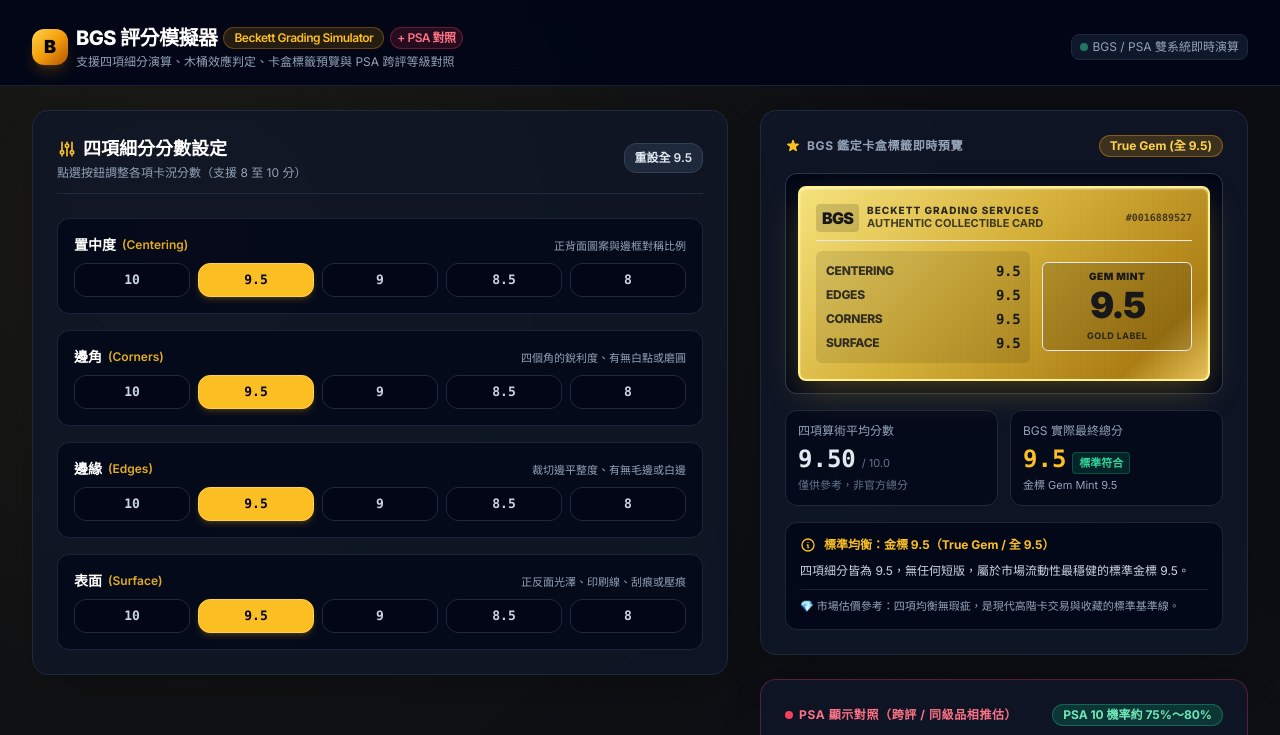
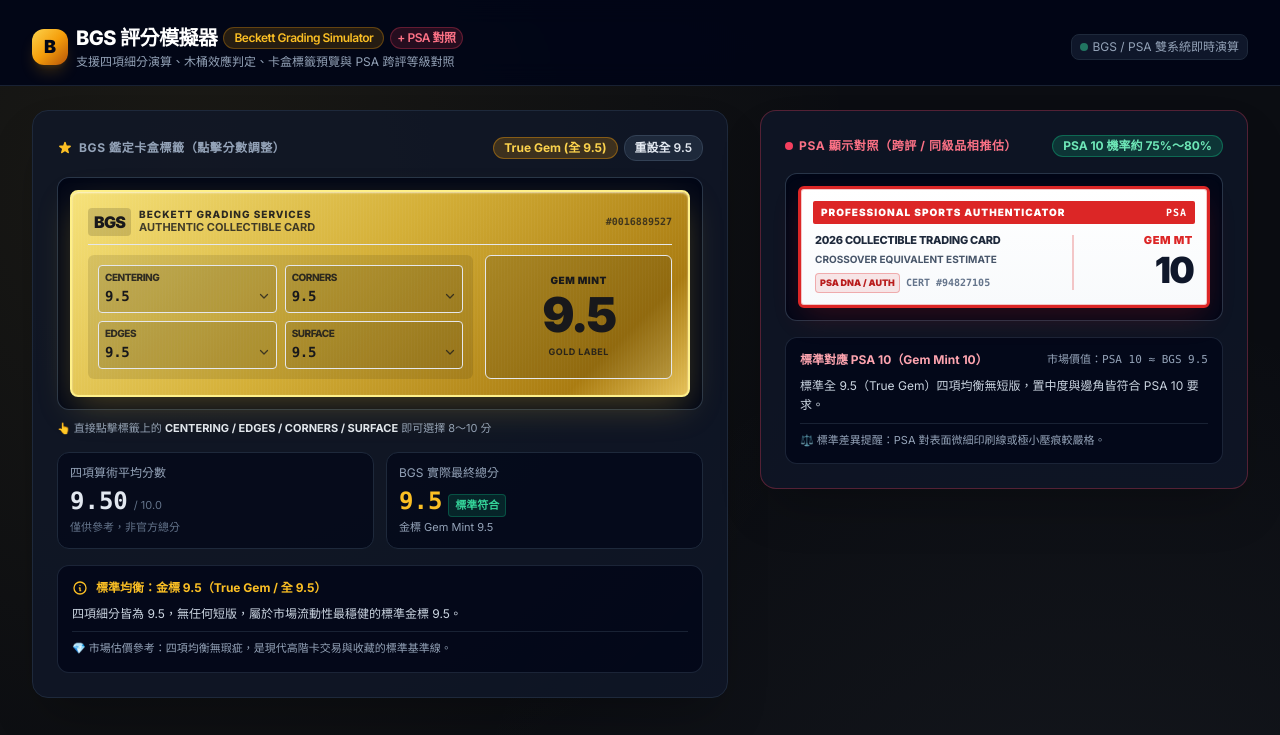
Before and after one commit to jokeson1204/Bgsvspsa, a plain HTML site: page index.html in a window 1280 px wide. Shown: the top 735 px of the page. Drawn offline with nearby package versions, Linux system fonts and the light colour scheme.

Commit message:
Refactor HTML structure and improve comments
Updated comments and structure for clarity in the HTML layout, including changes to the scoring system and interaction elements.

```diff
--- a/index.html
+++ b/index.html
@@ -129,54 +129,36 @@
   <!-- 主要操作與展示區：縮小左右兩側空白，最大化手機可用寬度 -->
   <main class="max-w-7xl mx-auto px-2 sm:px-6 lg:px-8 pt-3 pb-10 sm:py-6 space-y-5 sm:space-y-8">
 
-    <!-- 核心互動區：左輸入 / 右預覽 -->
+    <!-- 核心互動區：左 BGS 互動標籤與解析 / 右 PSA 對照與估價 -->
     <div class="grid grid-cols-1 lg:grid-cols-12 gap-4 sm:gap-8 items-start">
 
-      <!-- 左側：分數控制面板 (佔 7 欄) -->
-      <section class="lg:col-span-7 bg-slate-900/75 border border-slate-800 rounded-2xl p-3 sm:p-6 shadow-2xl backdrop-blur-sm space-y-4 sm:space-y-5">
-        <div class="flex items-center justify-between gap-2 border-b border-slate-800 pb-3">
-          <div class="min-w-0 pr-1">
-            <h2 class="text-sm sm:text-lg font-bold text-white flex items-center gap-1.5 truncate">
-              <svg class="w-4 h-4 sm:w-5 sm:h-5 shrink-0 text-amber-400" fill="none" stroke="currentColor" viewBox="0 0 24 24">
-                <path stroke-linecap="round" stroke-linejoin="round" stroke-width="2" d="M12 6V4m0 2a2 2 0 100 4m0-4a2 2 0 110 4m-6 8a2 2 0 100-4m0 4a2 2 0 110-4m0 4v2m0-6V4m6 6v10m6-2a2 2 0 100-4m0 4a2 2 0 110-4m0 4v2m0-6V4" />
-              </svg>
-              <span class="truncate">四項細分分數設定</span>
-            </h2>
-            <p class="text-[11px] sm:text-xs text-slate-400 mt-0.5">點選按鈕調整各項卡況分數（支援 8 至 10 分）</p>
-          </div>
-          <button type="button" onclick="applyPreset(9.5, 9.5, 9.5, 9.5)" class="shrink-0 text-[11px] sm:text-xs font-semibold px-2.5 py-1.5 rounded-xl bg-slate-800 hover:bg-slate-700 active:scale-95 text-slate-200 border border-slate-700 transition">
-            重設全 9.5
-          </button>
-        </div>
+      <!-- 左側：BGS 互動式卡盒標籤預覽 & 評分邏輯解析 (佔 7 欄) -->
+      <section class="lg:col-span-7 space-y-5 sm:space-y-6">
 
-        <!-- 四大細項輸入容器 -->
-        <div id="subgradesContainer" class="space-y-3 sm:space-y-4 pt-1">
-          <!-- 由 JS 動態渲染四個維度的控制列 -->
-        </div>
-      </section>
-
-      <!-- 右側：即時卡盒標籤預覽 & 評分邏輯解析 (佔 5 欄) -->
-      <section class="lg:col-span-5 space-y-5 sm:space-y-6">
-
-        <!-- 模擬 BGS 卡盒頂部標籤 (Slab Label) -->
+        <!-- 模擬 BGS 卡盒頂部標籤 (Slab Label) - 整合直接點擊選分功能 -->
         <div class="bg-slate-900/75 border border-slate-800 rounded-2xl p-3 sm:p-6 shadow-2xl">
-          <div class="flex items-center justify-between mb-3 sm:mb-4">
-            <span class="text-xs font-bold uppercase tracking-wider text-slate-400 flex items-center gap-1.5">
-              <svg class="w-4 h-4 text-amber-400" fill="currentColor" viewBox="0 0 20 20">
+          <div class="flex items-center justify-between gap-2 mb-3 sm:mb-4">
+            <span class="text-xs font-bold uppercase tracking-wider text-slate-400 flex items-center gap-1.5 truncate">
+              <svg class="w-4 h-4 shrink-0 text-amber-400" fill="currentColor" viewBox="0 0 20 20">
                 <path d="M9.049 2.927c.3-.921 1.603-.921 1.902 0l1.07 3.292a1 1 0 00.95.69h3.462c.969 0 1.371 1.24.588 1.81l-2.8 2.034a1 1 0 00-.364 1.118l1.07 3.292c.3.921-.755 1.688-1.54 1.118l-2.8-2.034a1 1 0 00-1.175 0l-2.8 2.034c-.784.57-1.838-.197-1.539-1.118l1.07-3.292a1 1 0 00-.364-1.118L2.98 8.72c-.783-.57-.38-1.81.588-1.81h3.461a1 1 0 00.951-.69l1.07-3.292z" />
               </svg>
-              BGS 鑑定卡盒標籤即時預覽
+              <span class="truncate">BGS 鑑定卡盒標籤（點擊分數調整）</span>
             </span>
-            <span id="subTierPill" class="text-xs font-bold px-2.5 py-0.5 rounded-full bg-amber-500/20 text-amber-300 border border-amber-500/40">
-              True Gem
-            </span>
+            <div class="flex items-center gap-1.5 shrink-0">
+              <span id="subTierPill" class="hidden sm:inline-block text-xs font-bold px-2.5 py-0.5 rounded-full bg-amber-500/20 text-amber-300 border border-amber-500/40">
+                True Gem
+              </span>
+              <button type="button" onclick="applyPreset(9.5, 9.5, 9.5, 9.5)" class="text-[11px] sm:text-xs font-semibold px-2.5 py-1 rounded-xl bg-slate-800 hover:bg-slate-700 active:scale-95 text-slate-200 border border-slate-700 transition">
+                重設全 9.5
+              </button>
+            </div>
           </div>
 
           <!-- 模擬塑膠鑑定殼外框 -->
           <div class="p-2 sm:p-3 rounded-xl bg-slate-950/90 border border-slate-700/80 shadow-inner">
             <!-- 金屬標籤本體 -->
-            <div id="slabLabelCard" class="slab-gold relative overflow-hidden rounded-lg p-3 sm:p-4 transition-all duration-300">
-              <div class="brushed-overlay absolute inset-0 pointer-events-none"></div>
+            <div id="slabLabelCard" class="slab-gold relative rounded-lg p-3 sm:p-4 transition-all duration-300">
+              <div class="brushed-overlay absolute inset-0 rounded-lg pointer-events-none"></div>
 
               <!-- 標籤頂部資訊列 -->
               <div class="relative flex items-center justify-between border-b border-current/20 pb-2 mb-2.5">
@@ -192,43 +174,80 @@
                 </div>
               </div>
 
-              <!-- 標籤主體：左側四項細分（直式排列確保完整顯示） + 右側總分框 -->
+              <!-- 標籤主體：左側可點擊的四項細分（田字格 2x2 排列，參照真實 BGS 標籤） + 右側總分框 -->
               <div class="relative grid grid-cols-12 gap-2 sm:gap-3 items-center">
-                <!-- 左側：四項細分直式單欄排列（避免手機版英文字被截斷成 CE...） -->
-                <div class="col-span-7 sm:col-span-7 flex flex-col gap-1 text-[11px] sm:text-xs font-extrabold tracking-tight bg-black/10 rounded-md p-2 sm:p-2.5">
-                  <div class="flex items-center justify-between gap-1">
-                    <span class="opacity-85">CENTERING</span>
-                    <span id="labelC" class="font-mono text-xs sm:text-sm shrink-0">9.5</span>
+                <!-- 左側：四項細分田字格 2x2 排列（點擊可展開選數字） -->
+                <div class="col-span-8 grid grid-cols-2 gap-1.5 sm:gap-2 text-[10px] sm:text-xs font-extrabold tracking-tight bg-black/10 rounded-md p-1.5 sm:p-2.5">
+
+                  <!-- 左上：CENTERING -->
+                  <div class="relative">
+                    <button type="button" onclick="toggleScorePicker('C', event)" class="w-full flex flex-col justify-between gap-0.5 px-1.5 py-1.5 rounded bg-black/10 hover:bg-black/20 active:scale-[0.98] border border-current/20 transition cursor-pointer text-left">
+                      <span class="opacity-85 text-[9px] sm:text-[10px] tracking-tighter leading-none">CENTERING</span>
+                      <span class="w-full flex items-center justify-between font-mono text-xs sm:text-sm font-black mt-0.5">
+                        <span id="labelC">9.5</span>
+                        <svg class="w-3 h-3 opacity-75 shrink-0" fill="none" stroke="currentColor" viewBox="0 0 24 24"><path stroke-linecap="round" stroke-linejoin="round" stroke-width="2.5" d="M19 9l-7 7-7-7"/></svg>
+                      </span>
+                    </button>
+                    <div id="picker_C" class="score-picker hidden absolute left-0 top-full mt-1 z-30 w-52 sm:w-60 bg-slate-900 border border-amber-400/80 rounded-xl p-1.5 shadow-2xl grid grid-cols-5 gap-1"></div>
                   </div>
-                  <div class="flex items-center justify-between gap-1">
-                    <span class="opacity-85">EDGES</span>
-                    <span id="labelE" class="font-mono text-xs sm:text-sm shrink-0">9.5</span>
+
+                  <!-- 右上：CORNERS -->
+                  <div class="relative">
+                    <button type="button" onclick="toggleScorePicker('Co', event)" class="w-full flex flex-col justify-between gap-0.5 px-1.5 py-1.5 rounded bg-black/10 hover:bg-black/20 active:scale-[0.98] border border-current/20 transition cursor-pointer text-left">
+                      <span class="opacity-85 text-[9px] sm:text-[10px] tracking-tighter leading-none">CORNERS</span>
+                      <span class="w-full flex items-center justify-between font-mono text-xs sm:text-sm font-black mt-0.5">
+                        <span id="labelCo">9.5</span>
+                        <svg class="w-3 h-3 opacity-75 shrink-0" fill="none" stroke="currentColor" viewBox="0 0 24 24"><path stroke-linecap="round" stroke-linejoin="round" stroke-width="2.5" d="M19 9l-7 7-7-7"/></svg>
+                      </span>
+                    </button>
+                    <div id="picker_Co" class="score-picker hidden absolute right-0 top-full mt-1 z-30 w-52 sm:w-60 bg-slate-900 border border-amber-400/80 rounded-xl p-1.5 shadow-2xl grid grid-cols-5 gap-1"></div>
                   </div>
-                  <div class="flex items-center justify-between gap-1">
-                    <span class="opacity-85">CORNERS</span>
-                    <span id="labelCo" class="font-mono text-xs sm:text-sm shrink-0">9.5</span>
+
+                  <!-- 左下：EDGES -->
+                  <div class="relative">
+                    <button type="button" onclick="toggleScorePicker('E', event)" class="w-full flex flex-col justify-between gap-0.5 px-1.5 py-1.5 rounded bg-black/10 hover:bg-black/20 active:scale-[0.98] border border-current/20 transition cursor-pointer text-left">
+                      <span class="opacity-85 text-[9px] sm:text-[10px] tracking-tighter leading-none">EDGES</span>
+                      <span class="w-full flex items-center justify-between font-mono text-xs sm:text-sm font-black mt-0.5">
+                        <span id="labelE">9.5</span>
+                        <svg class="w-3 h-3 opacity-75 shrink-0" fill="none" stroke="currentColor" viewBox="0 0 24 24"><path stroke-linecap="round" stroke-linejoin="round" stroke-width="2.5" d="M19 9l-7 7-7-7"/></svg>
+                      </span>
+                    </button>
+                    <div id="picker_E" class="score-picker hidden absolute left-0 top-full mt-1 z-30 w-52 sm:w-60 bg-slate-900 border border-amber-400/80 rounded-xl p-1.5 shadow-2xl grid grid-cols-5 gap-1"></div>
                   </div>
-                  <div class="flex items-center justify-between gap-1">
-                    <span class="opacity-85">SURFACE</span>
-                    <span id="labelS" class="font-mono text-xs sm:text-sm shrink-0">9.5</span>
+
+                  <!-- 右下：SURFACE -->
+                  <div class="relative">
+                    <button type="button" onclick="toggleScorePicker('S', event)" class="w-full flex flex-col justify-between gap-0.5 px-1.5 py-1.5 rounded bg-black/10 hover:bg-black/20 active:scale-[0.98] border border-current/20 transition cursor-pointer text-left">
+                      <span class="opacity-85 text-[9px] sm:text-[10px] tracking-tighter leading-none">SURFACE</span>
+                      <span class="w-full flex items-center justify-between font-mono text-xs sm:text-sm font-black mt-0.5">
+                        <span id="labelS">9.5</span>
+                        <svg class="w-3 h-3 opacity-75 shrink-0" fill="none" stroke="currentColor" viewBox="0 0 24 24"><path stroke-linecap="round" stroke-linejoin="round" stroke-width="2.5" d="M19 9l-7 7-7-7"/></svg>
+                      </span>
+                    </button>
+                    <div id="picker_S" class="score-picker hidden absolute right-0 top-full mt-1 z-30 w-52 sm:w-60 bg-slate-900 border border-amber-400/80 rounded-xl p-1.5 shadow-2xl grid grid-cols-5 gap-1"></div>
                   </div>
+
                 </div>
 
                 <!-- 右側：總分與等級名稱 -->
-                <div class="col-span-5 sm:col-span-5 flex flex-col items-center justify-center bg-black/15 rounded-md py-2 px-1 text-center border border-current/20">
-                  <span id="labelGradeTitle" class="text-[9px] sm:text-[10px] font-black tracking-wider uppercase leading-none mb-1">
+                <div class="col-span-4 flex flex-col items-center justify-center bg-black/15 rounded-md py-3 px-1 text-center border border-current/20 self-stretch">
+                  <span id="labelGradeTitle" class="text-[8px] sm:text-[10px] font-black tracking-wider uppercase leading-none mb-1.5">
                     GEM MINT
                   </span>
-                  <span id="labelFinalScore" class="text-3xl sm:text-4xl font-black leading-none tracking-tighter">
+                  <span id="labelFinalScore" class="text-3xl sm:text-5xl font-black leading-none tracking-tighter">
                     9.5
                   </span>
-                  <span id="labelColorTag" class="mt-1 text-[8px] sm:text-[9px] font-bold uppercase tracking-wider opacity-85">
+                  <span id="labelColorTag" class="mt-1.5 text-[7px] sm:text-[9px] font-bold uppercase tracking-wider opacity-85">
                     GOLD LABEL
                   </span>
                 </div>
               </div>
             </div>
           </div>
+
+          <p class="text-[11px] text-slate-400 mt-2.5 flex items-center justify-between">
+            <span>👆 直接點擊標籤上的 <strong class="text-slate-200">CENTERING / EDGES / CORNERS / SURFACE</strong> 即可選擇 8～10 分</span>
+          </p>
 
           <!-- 算術平均 vs 實際總分 對比面板 -->
           <div class="mt-4 grid grid-cols-2 gap-2 sm:gap-3">
@@ -269,8 +288,10 @@
             </div>
           </div>
         </div>
+      </section>
 
-        <!-- PSA 顯示對照與跨評模擬卡片 -->
+      <!-- 右側：PSA 顯示對照與跨評模擬卡片 (佔 5 欄) -->
+      <section class="lg:col-span-5 space-y-5 sm:space-y-6">
         <div class="bg-slate-900/75 border border-rose-500/30 rounded-2xl p-4 sm:p-6 shadow-2xl space-y-4">
           <div class="flex items-center justify-between gap-2">
             <span class="text-xs font-bold uppercase tracking-wider text-rose-400 flex items-center gap-1.5">
@@ -531,45 +552,58 @@
       S: 9.5
     };
 
-    // 初始化渲染控制面板（專為 iPhone 16 觸控手感優化：5顆按鈕等寬滿版網格）
+    // 初始化渲染標籤內的彈出分數選擇器
     function initControls() {
-      const container = document.getElementById('subgradesContainer');
-      container.innerHTML = DIMENSIONS.map(dim => {
-        const buttonsHtml = SCORE_OPTIONS.map(val => {
+      DIMENSIONS.forEach(dim => {
+        const pickerEl = document.getElementById(`picker_${dim.key}`);
+        if (!pickerEl) return;
+        pickerEl.innerHTML = SCORE_OPTIONS.map(val => {
           const isSelected = state[dim.key] === val;
           return `
             <button
               type="button"
               data-dim="${dim.key}"
               data-val="${val}"
-              onclick="setScore('${dim.key}', ${val})"
-              class="score-btn w-full py-2.5 sm:py-2 rounded-xl text-xs sm:text-[13px] font-mono font-bold transition active:scale-95 border text-center ${
+              onclick="selectScoreFromPicker('${dim.key}', ${val}, event)"
+              class="score-btn w-full py-2 rounded-lg text-xs font-mono font-bold transition active:scale-95 border text-center ${
                 isSelected
-                  ? 'bg-amber-400 text-slate-950 border-amber-300 shadow-md shadow-amber-500/20'
-                  : 'bg-slate-950 text-slate-300 border-slate-800 hover:border-slate-600 hover:bg-slate-800'
+                  ? 'bg-amber-400 text-slate-950 border-amber-300 shadow-md'
+                  : 'bg-slate-950 text-slate-200 border-slate-700 hover:border-amber-400/60 hover:bg-slate-800'
               }"
             >
               ${val}
             </button>
           `;
         }).join('');
+      });
 
-        return `
-          <div class="bg-slate-950/70 border border-slate-800/90 rounded-xl p-3 sm:p-4 transition hover:border-slate-700 space-y-2">
-            <div class="flex items-baseline justify-between gap-1">
-              <div class="flex items-center gap-1.5 min-w-0">
-                <span class="text-xs sm:text-sm font-bold text-white truncate">${dim.labelZh}</span>
-                <span class="text-[11px] sm:text-xs font-semibold text-amber-400/90 shrink-0">(${dim.labelEn})</span>
-              </div>
-              <span class="text-[10px] sm:text-[11px] text-slate-400 truncate text-right">${dim.hint}</span>
-            </div>
+      // 點擊空白處自動關閉展開的分數選擇器
+      document.addEventListener('click', () => {
+        closeAllPickers();
+      });
+    }
 
-            <div class="grid grid-cols-5 gap-1.5 sm:gap-2">
-              ${buttonsHtml}
-            </div>
-          </div>
-        `;
-      }).join('');
+    // 展開或收合指定維度的分數選擇器
+    function toggleScorePicker(dimKey, event) {
+      if (event) event.stopPropagation();
+      const target = document.getElementById(`picker_${dimKey}`);
+      const isHidden = target.classList.contains('hidden');
+      closeAllPickers();
+      if (isHidden) {
+        target.classList.remove('hidden');
+      }
+    }
+
+    // 關閉所有分數選擇器
+    function closeAllPickers() {
+      document.querySelectorAll('.score-picker').forEach(el => el.classList.add('hidden'));
+    }
+
+    // 從標籤彈出選單中點選分數
+    function selectScoreFromPicker(dimKey, val, event) {
+      if (event) event.stopPropagation();
+      setScore(dimKey, val);
+      closeAllPickers();
     }
 
     // 更新單一維度分數
@@ -585,6 +619,7 @@
       state.Co = co;
       state.E = e;
       state.S = s;
+      closeAllPickers();
       syncControlUI();
       calculateAndRender();
     }
@@ -598,9 +633,9 @@
         btns.forEach(btn => {
           const btnVal = parseFloat(btn.getAttribute('data-val'));
           if (btnVal === currentVal) {
-            btn.className = 'score-btn w-full py-2.5 sm:py-2 rounded-xl text-xs sm:text-[13px] font-mono font-bold transition active:scale-95 border text-center bg-amber-400 text-slate-950 border-amber-300 shadow-md shadow-amber-500/20';
+            btn.className = 'score-btn w-full py-2 rounded-lg text-xs font-mono font-bold transition active:scale-95 border text-center bg-amber-400 text-slate-950 border-amber-300 shadow-md';
           } else {
-            btn.className = 'score-btn w-full py-2.5 sm:py-2 rounded-xl text-xs sm:text-[13px] font-mono font-bold transition active:scale-95 border text-center bg-slate-950 text-slate-300 border-slate-800 hover:border-slate-600 hover:bg-slate-800';
+            btn.className = 'score-btn w-full py-2 rounded-lg text-xs font-mono font-bold transition active:scale-95 border text-center bg-slate-950 text-slate-200 border-slate-700 hover:border-amber-400/60 hover:bg-slate-800';
           }
         });
       });
@@ -740,7 +775,7 @@
 
       // 更新標籤卡片樣式與數值
       const slabCard = document.getElementById('slabLabelCard');
-      slabCard.className = `${slabTheme} relative overflow-hidden rounded-lg p-3 sm:p-4 transition-all duration-300`;
+      slabCard.className = `${slabTheme} relative rounded-lg p-3 sm:p-4 transition-all duration-300`;
 
       document.getElementById('labelC').textContent = state.C;
       document.getElementById('labelCo').textContent = state.Co;
@@ -750,15 +785,15 @@
       document.getElementById('labelGradeTitle').textContent = getGradeTitle(finalScore);
       document.getElementById('labelFinalScore').textContent = finalScore;
       document.getElementById('labelColorTag').textContent = colorTagText;
-
+      // 更新右上角子等級膠囊
       const pill = document.getElementById('subTierPill');
       pill.textContent = subTierText;
       if (slabTheme === 'slab-black') {
-        pill.className = 'text-xs font-bold px-2.5 py-0.5 rounded-full bg-zinc-950 text-amber-400 border border-amber-400/70';
+        pill.className = 'hidden sm:inline-block text-xs font-bold px-2.5 py-0.5 rounded-full bg-zinc-950 text-amber-400 border border-amber-400/70';
       } else if (slabTheme === 'slab-gold') {
-        pill.className = 'text-xs font-bold px-2.5 py-0.5 rounded-full bg-amber-500/20 text-amber-300 border border-amber-500/40';
+        pill.className = 'hidden sm:inline-block text-xs font-bold px-2.5 py-0.5 rounded-full bg-amber-500/20 text-amber-300 border border-amber-500/40';
       } else {
-        pill.className = 'text-xs font-bold px-2.5 py-0.5 rounded-full bg-slate-800 text-slate-300 border border-slate-600';
+        pill.className = 'hidden sm:inline-block text-xs font-bold px-2.5 py-0.5 rounded-full bg-slate-800 text-slate-300 border border-slate-600';
       }
 
       document.getElementById('statAverage').textContent = avg.toFixed(2);
```
